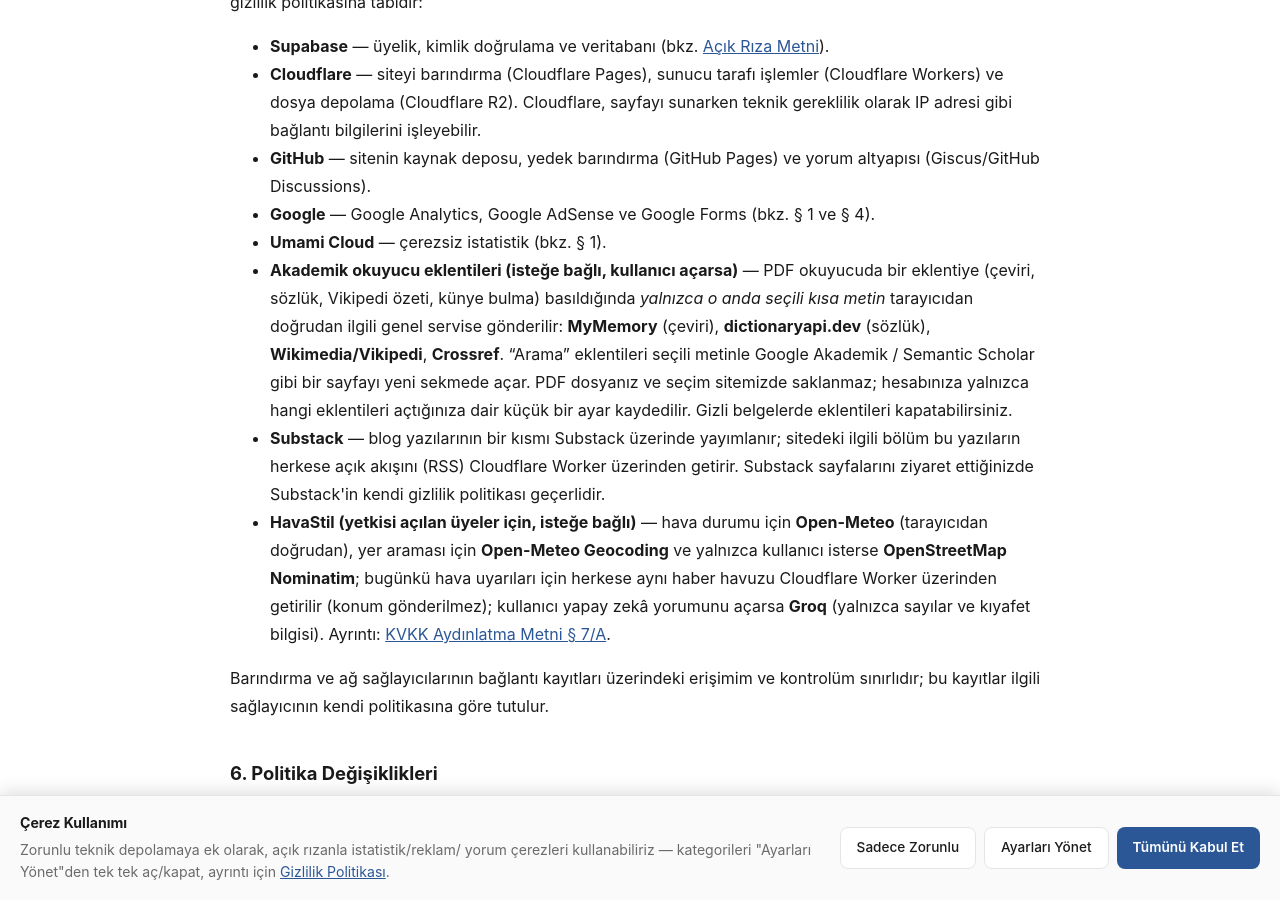
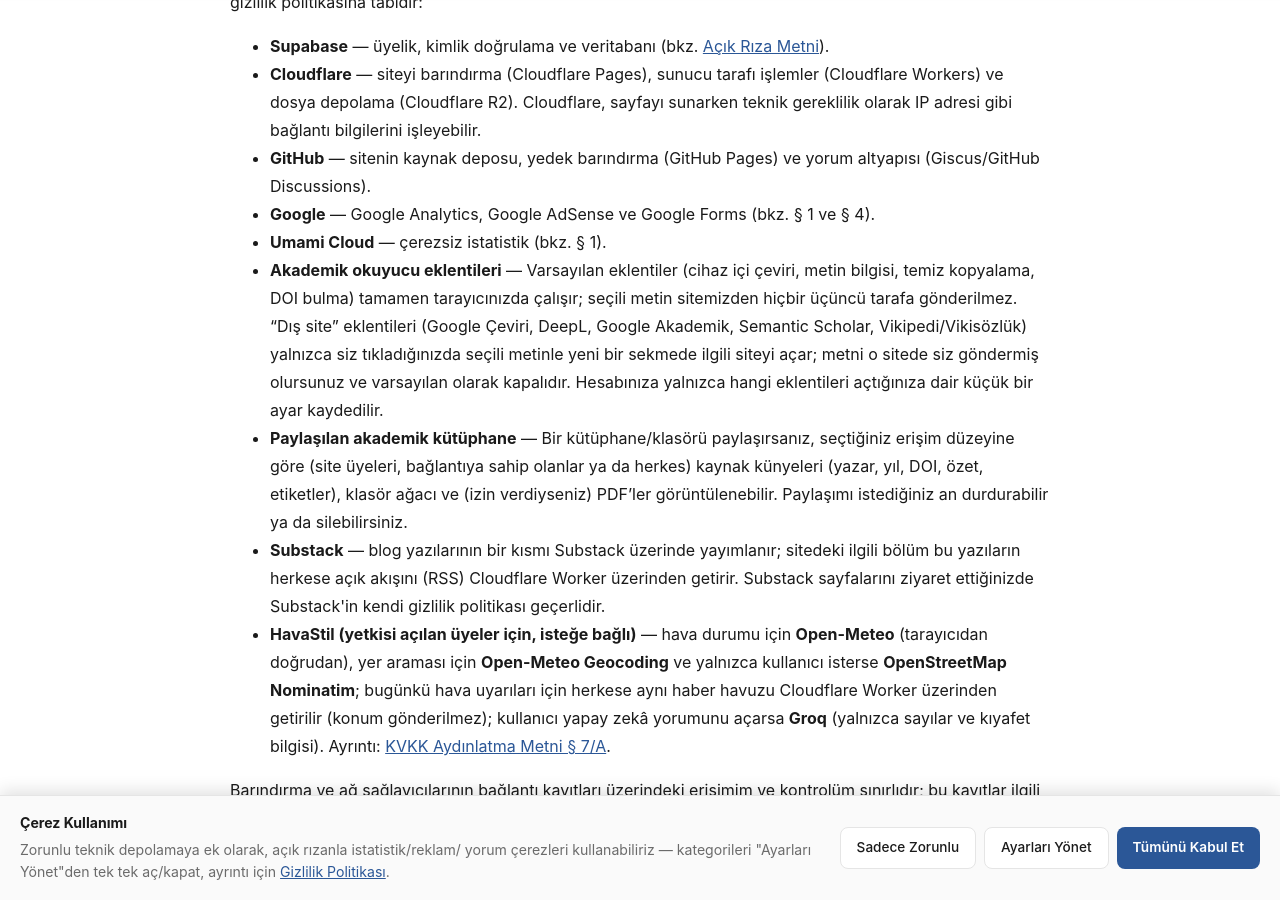
Before and after one commit to abdullah-eymen-asru/abdullah-eymen-asru.github.io, a Jekyll site: the page built from kurumsal/gizlilik-politikasi.md, in a window 1280 px wide and 900 px high, scrolled down 2991 px. Built offline with Jekyll 4.4.1, drawn with Linux system fonts in a browser that asks for light colours.

Commit message:
Update privacy policy regarding academic reader plugins

```diff
--- a/kurumsal/gizlilik-politikasi.md
+++ b/kurumsal/gizlilik-politikasi.md
@@ -195,11 +195,13 @@ permalink: "/kurumsal/gizlilik-politikasi.html"
   <li><strong>Google</strong> — Google Analytics, Google AdSense ve Google
     Forms (bkz. § 1 ve § 4).</li>
   <li><strong>Umami Cloud</strong> — çerezsiz istatistik (bkz. § 1).</li>
-  <li><strong>Akademik okuyucu eklentileri (isteğe bağlı, kullanıcı açarsa)</strong> — PDF okuyucuda bir eklentiye (çeviri, sözlük, Vikipedi özeti,
-    künye bulma) basıldığında <em>yalnızca o anda seçili kısa metin</em> tarayıcıdan doğrudan ilgili genel servise gönderilir:
-    <strong>MyMemory</strong> (çeviri), <strong>dictionaryapi.dev</strong> (sözlük), <strong>Wikimedia/Vikipedi</strong>, <strong>Crossref</strong>.
-    “Arama” eklentileri seçili metinle Google Akademik / Semantic Scholar gibi bir sayfayı yeni sekmede açar. PDF dosyanız ve seçim sitemizde
-    saklanmaz; hesabınıza yalnızca hangi eklentileri açtığınıza dair küçük bir ayar kaydedilir. Gizli belgelerde eklentileri kapatabilirsiniz.</li>
+  <li><strong>Akademik okuyucu eklentileri</strong> — Varsayılan eklentiler (cihaz içi çeviri, metin bilgisi, temiz kopyalama, DOI bulma) tamamen tarayıcınızda çalışır;
+    seçili metin sitemizden hiçbir üçüncü tarafa gönderilmez. “Dış site” eklentileri (Google Çeviri, DeepL, Google Akademik, Semantic Scholar, Vikipedi/Vikisözlük)
+    yalnızca siz tıkladığınızda seçili metinle yeni bir sekmede ilgili siteyi açar; metni o sitede siz göndermiş olursunuz ve varsayılan olarak kapalıdır.
+    Hesabınıza yalnızca hangi eklentileri açtığınıza dair küçük bir ayar kaydedilir.</li>
+  <li><strong>Paylaşılan akademik kütüphane</strong> — Bir kütüphane/klasörü paylaşırsanız, seçtiğiniz erişim düzeyine göre (site üyeleri, bağlantıya sahip olanlar ya da herkes)
+    kaynak künyeleri (yazar, yıl, DOI, özet, etiketler), klasör ağacı ve (izin verdiyseniz) PDF’ler görüntülenebilir. Paylaşımı istediğiniz an durdurabilir ya da silebilirsiniz.</li>
+
   <li><strong>Substack</strong> — blog yazılarının bir kısmı Substack
     üzerinde yayımlanır; sitedeki ilgili bölüm bu yazıların herkese açık
     akışını (RSS) Cloudflare Worker üzerinden getirir. Substack sayfalarını
```
